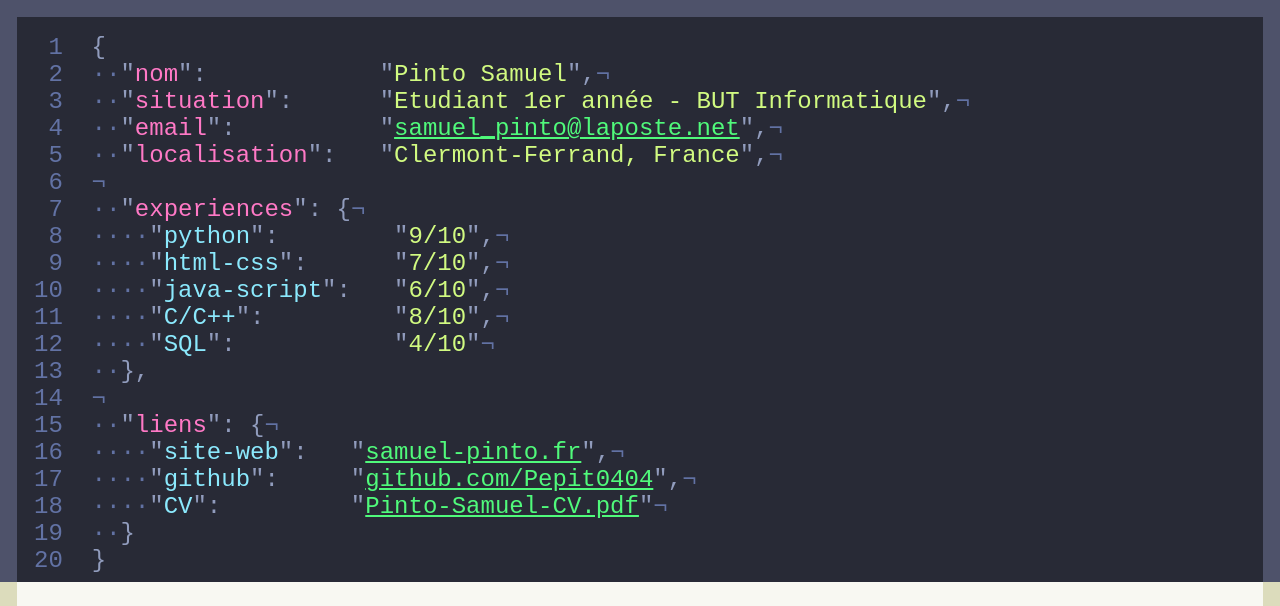
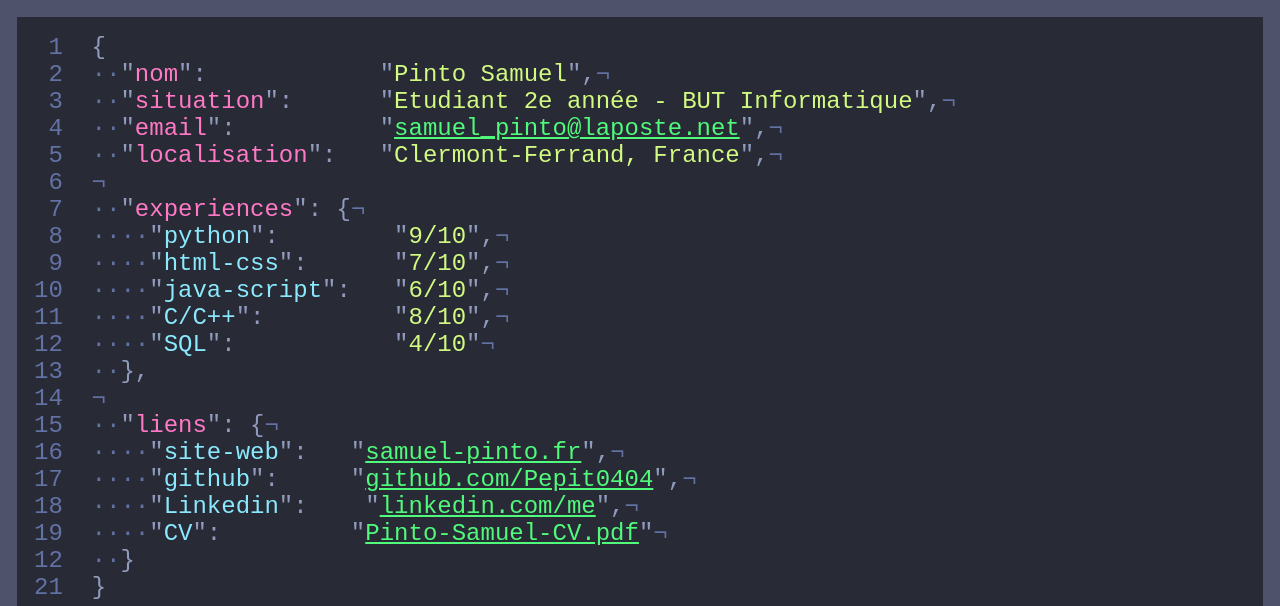
Before and after one commit to Pepit0404/Portfolio, a plain HTML site: page index.html in a window 1280 px wide. Shown: the top 606 px of the page. Drawn offline with Linux system fonts and the light colour scheme.

Commit message:
first modif

```diff
--- a/index.html
+++ b/index.html
@@ -25,7 +25,7 @@
                 </div>
                 <div class="colorfont">
                     <span class="comment"> 3  ∙∙</span>"<span class="pink">situation</span>":
-                "<span class="yellow">Etudiant 1er année - BUT Informatique</span>",<span class="comment">¬</span>
+                    "<span class="yellow">Etudiant 2e année - BUT Informatique</span>",<span class="comment">¬</span>
                 </div>
                 <div class="colorfont">
                     <span class="comment"> 4  ∙∙</span>"<span class="pink">email</span>":
@@ -81,14 +81,18 @@
                     "<span class="yellow"><a href="https://github.com/Pepit0404" class="green" target="_blank">github.com/Pepit0404</a></span>",<span class="comment">¬</span>
                 </div>
                 <div class="colorfont">
-                <span class="comment">18  ∙∙∙∙</span>"<span class="cyan">CV</span>":
+                    <span class="comment">18  ∙∙∙∙</span>"<span class="cyan">Linkedin</span>":
+                    "<span class="yellow"><a href="https://www.linkedin.com/in/samuel-pinto-fr/" class="green" target="_blank">linkedin.com/me</a></span>",<span class="comment">¬</span>
+                </div>
+                <div class="colorfont">
+                    <span class="comment">19  ∙∙∙∙</span>"<span class="cyan">CV</span>":
                     "<span class="yellow"><a href="./src/Pinto-Samuel-CV.pdf" download="Pinto-Samuel-CV.pdf" class="green">Pinto-Samuel-CV.pdf</a></span>"<span class="comment">¬</span>
                 </div>
                 <div class="colorfont">
-                <span class="comment">19  ∙∙</span><span class="colorfont">}</span>
+                    <span class="comment">12  ∙∙</span><span class="colorfont">}</span>
                 </div>
                 <div class="colorfont end">
-                <span class="comment">20</span>  <span class="colorfont">}</span>
+                    <span class="comment">21</span>  <span class="colorfont">}</span>
                 </div>
             </div>
         </div>
--- a/style.scss
+++ b/style.scss
@@ -6,7 +6,7 @@ body {
 .json{
     background-color: #282a36;
     font-family: "Courier New", Courier, monospace;
-    font-size: 2.8vw;
+    font-size: .8rem;
     text-decoration: none;
 
     height: 100%;
@@ -196,7 +196,7 @@ body {
 
 @media only screen and (max-width: 450px){
     .json{
-        font-size: 3vw;
+        font-size: .8rem;
         div{
             margin: 10px 0 10px 0;
         }
@@ -212,6 +212,9 @@ body {
 }
 
 @media only screen and (min-width: 576px){
+    .json{
+        font-size: 1.2rem;
+    }
     .project{
         .title{
             font-size: 35px;
@@ -239,7 +242,7 @@ body {
 
 @media only screen and (min-width: 768px){
     .json{
-        font-size: 22px;
+        font-size: 1.2rem;
     }
     .project{
         .title{
```
Also changed, not shown: style.css, 1 other file. Lines whose indentation alone changed are shown as unchanged.
